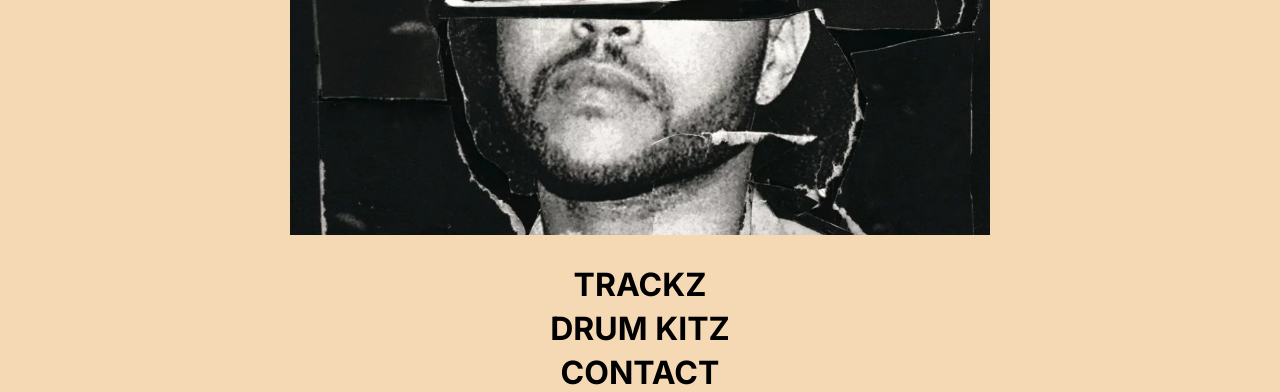
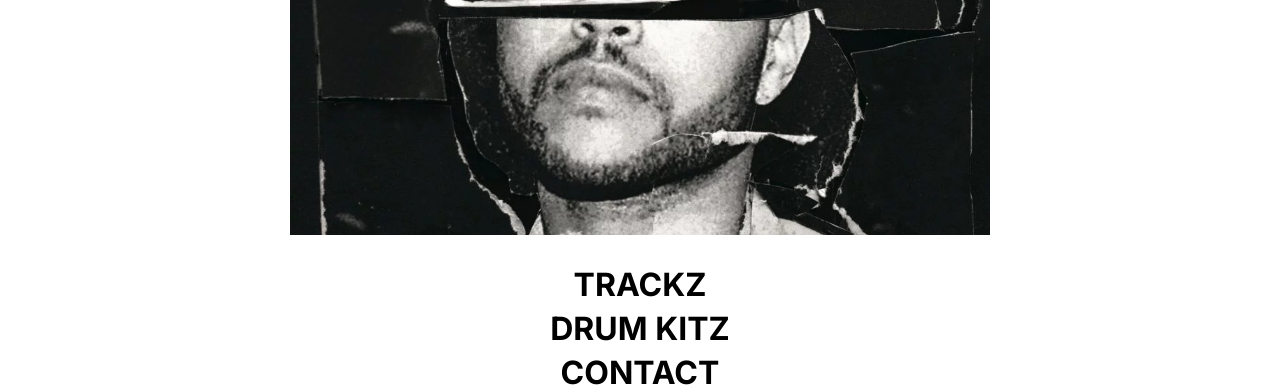
Before and after one commit to RamaaCBR18/aydi-landing-page, a website: page index.html in a window 1280 px wide. Shown: the part 573-965 px from the top of the page. Drawn offline with Linux system fonts and the light colour scheme.

Commit message:
Cambio de colores

```diff
--- a/styles/style.css
+++ b/styles/style.css
@@ -8,7 +8,7 @@
 }
 
 body {
-  background-color: rgb(245, 217, 180);
+  background-color: #fff;
   color: #000;
   font-family: "Inter";
 }
```
